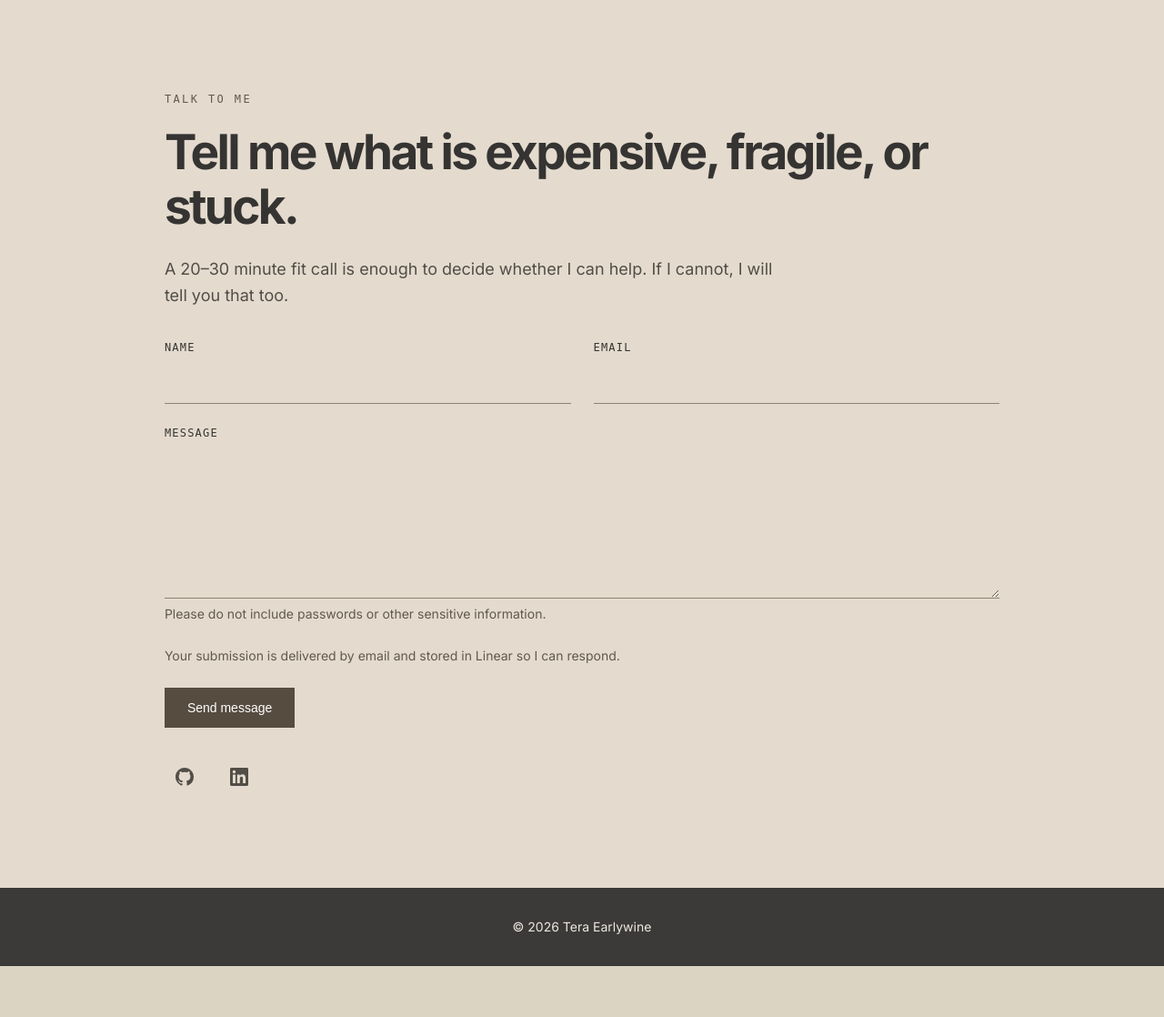
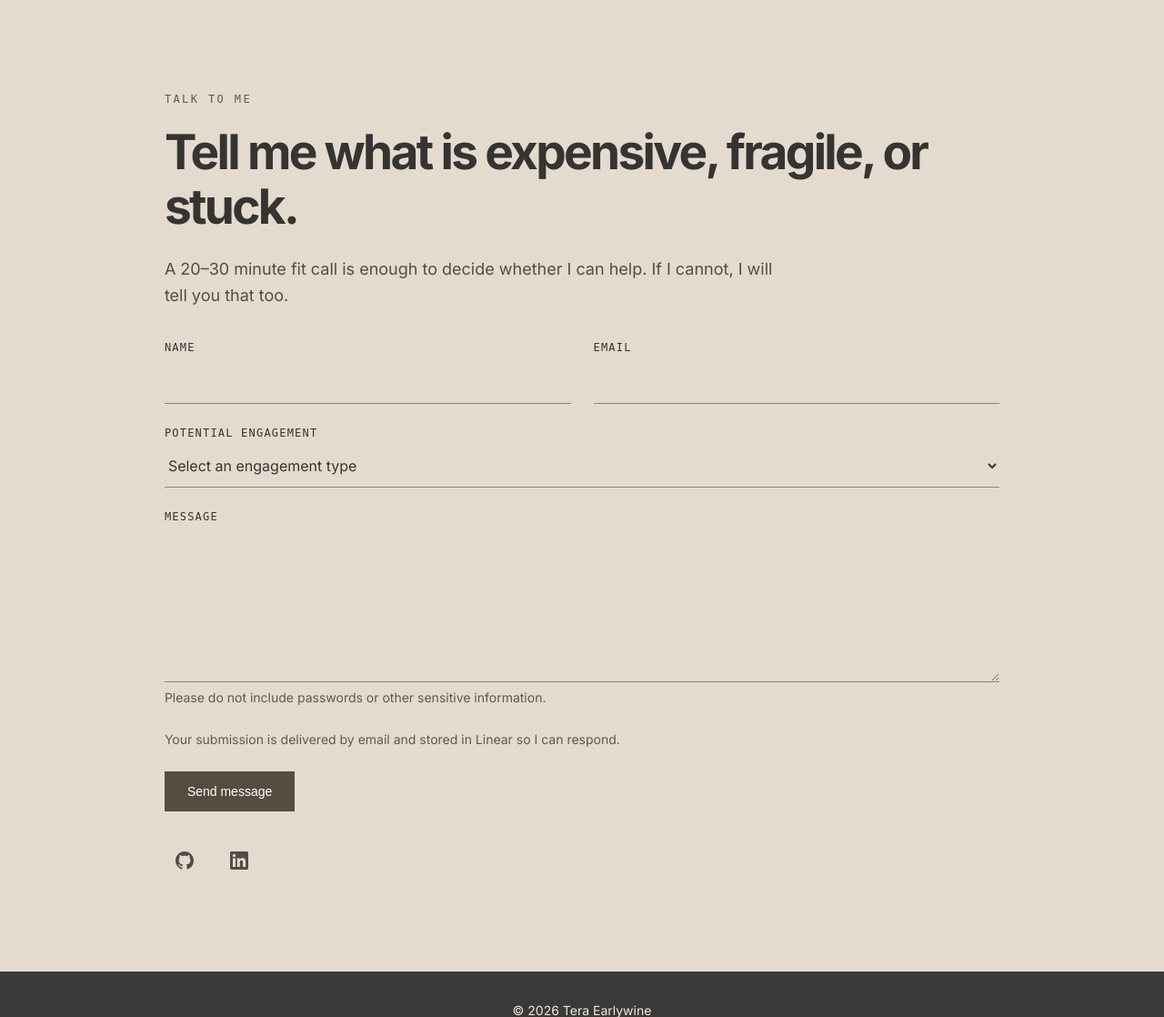
Before and after one commit to teraearlywine/teraearlywine, a Flask app: page / in a window 1280 px wide. Shown: the part 4943-6061 px from the top of the page at 91% size. Before the commit the page ends 6005 px from the top, so only its background shows below. Run offline with Flask 3, Linux system fonts and the light colour scheme; parts of the project's set-up code (start-up, migrations or seed data) failed here and were passed over.

Commit message:
Add engagement type to contact requests
Co-authored-by: Cursor <cursoragent@cursor.com>

```diff
--- a/core/home/assets/css/consultancy.css
+++ b/core/home/assets/css/consultancy.css
@@ -572,6 +572,7 @@ li[id] {
   gap: 25px;
 }
 .contact-form input,
+.contact-form select,
 .contact-form textarea {
   border-radius: 0;
   background: transparent;
--- a/core/home/assets/css/main.css
+++ b/core/home/assets/css/main.css
@@ -685,6 +685,7 @@ body {
 }
 
 .contact-form input,
+.contact-form select,
 .contact-form textarea {
   display: block;
   width: 100%;
@@ -706,6 +707,7 @@ body {
 }
 
 .contact-form input[aria-invalid="true"],
+.contact-form select[aria-invalid="true"],
 .contact-form textarea[aria-invalid="true"] {
   border-color: var(--color-error);
 }
--- a/core/home/contact_delivery.py
+++ b/core/home/contact_delivery.py
@@ -16,12 +16,14 @@ class ContactSubmission:
     submission_id: str
     name: str
     email: str
+    engagement_type: str
     message: str
 
 
 def _canonical_payload(submission):
     payload = {
         'email': submission.email,
+        'engagementType': submission.engagement_type,
         'message': submission.message,
         'name': submission.name,
         'submissionId': submission.submission_id,
--- a/core/home/forms.py
+++ b/core/home/forms.py
@@ -1,6 +1,12 @@
 from flask_wtf import FlaskForm
-from wtforms import HiddenField, StringField, TextAreaField
+from wtforms import HiddenField, SelectField, StringField, TextAreaField
 from wtforms.validators import DataRequired, Email, Length, Optional
+
+ENGAGEMENT_TYPES = (
+    'Value / Risk Diagnostic',
+    'Data Foundation Blueprint',
+    'Production AI Lighthouse',
+)
 
 
 def _strip(value):
@@ -29,6 +35,16 @@ class ContactForm(FlaskForm):
             ),
         ],
     )
+    engagement_type = SelectField(
+        'Potential engagement',
+        choices=[
+            ('', 'Select an engagement type'),
+            *((engagement_type, engagement_type) for engagement_type in ENGAGEMENT_TYPES),
+        ],
+        validators=[
+            DataRequired(message='Select an engagement type.'),
+        ],
+    )
     message = TextAreaField(
         'Message',
         filters=[_strip],
--- a/core/home/home.py
+++ b/core/home/home.py
@@ -142,7 +142,12 @@ def _contact_form_response(form, message, status_code):
         field_errors = {
             field_name: errors
             for field_name, errors in form.errors.items()
-            if field_name in {'name', 'email', 'message'}
+            if field_name in {
+                'name',
+                'email',
+                'engagement_type',
+                'message',
+            }
         }
         return jsonify(
             {
@@ -156,7 +161,7 @@ def _contact_form_response(form, message, status_code):
         formdata=None,
         submission_id=_new_contact_submission(),
     )
-    for field_name in ('name', 'email', 'message'):
+    for field_name in ('name', 'email', 'engagement_type', 'message'):
         safe_form[field_name].errors = list(form.errors.get(field_name, ()))
 
     return render_template(
@@ -177,7 +182,12 @@ def _is_valid_submission_id(value):
 def _contact_submission_fingerprint(submission):
     """Bind one opaque ID to one normalized payload without storing PII."""
     private_payload = '\0'.join(
-        (submission.name, submission.email, submission.message)
+        (
+            submission.name,
+            submission.email,
+            submission.engagement_type,
+            submission.message,
+        )
     )
     return hashlib.sha256(private_payload.encode('utf-8')).hexdigest()
 
@@ -352,6 +362,7 @@ def contact():
         submission_id=submission_id,
         name=form.name.data,
         email=form.email.data,
+        engagement_type=form.engagement_type.data,
         message=form.message.data,
     )
     fingerprint = _contact_submission_fingerprint(submission)
--- a/core/home/templates/home/sections/contact.html
+++ b/core/home/templates/home/sections/contact.html
@@ -51,6 +51,19 @@
                     data-contact-error="email"
                     {% if not contact_form.email.errors %}hidden{% endif %}
                 >{{ contact_form.email.errors[0] if contact_form.email.errors else '' }}</p>
+            </div>
+            <div class="contact-form__field contact-form__field--full">
+                {{ contact_form.engagement_type.label }}
+                {{ contact_form.engagement_type(
+                    aria_describedby='contact-engagement-type-error',
+                    aria_invalid='true' if contact_form.engagement_type.errors else 'false',
+                ) }}
+                <p
+                    id="contact-engagement-type-error"
+                    class="contact-form__error"
+                    data-contact-error="engagement_type"
+                    {% if not contact_form.engagement_type.errors %}hidden{% endif %}
+                >{{ contact_form.engagement_type.errors[0] if contact_form.engagement_type.errors else '' }}</p>
             </div>
             <div class="contact-form__field contact-form__field--full">
                 {{ contact_form.message.label }}
```
Also changed, not shown: tests/test_contact.py (+15 -0 lines).
